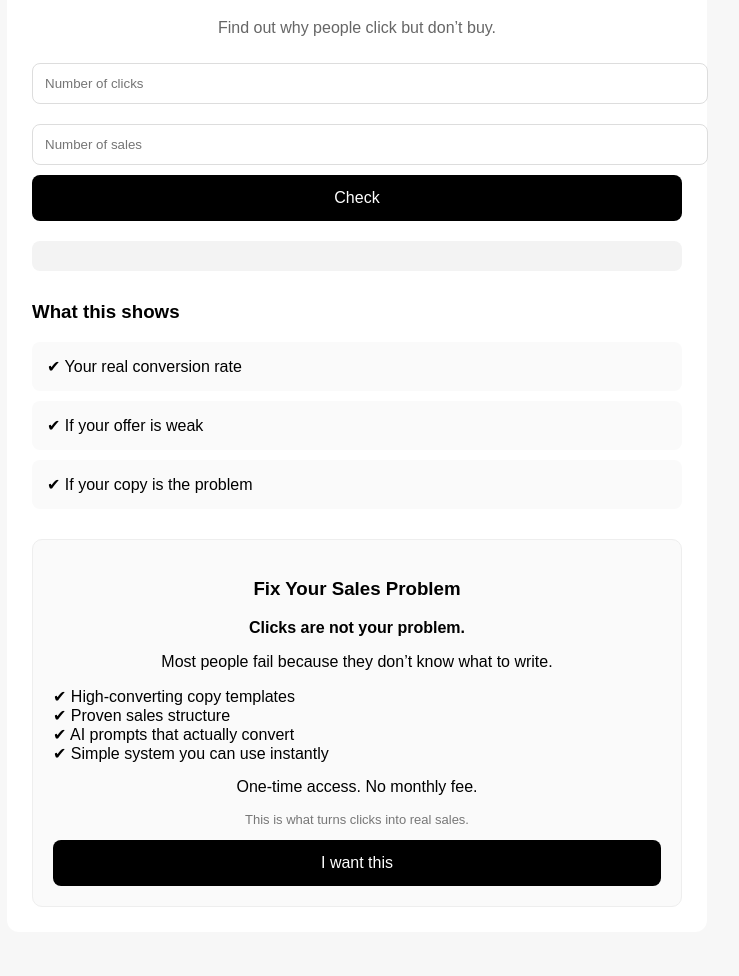
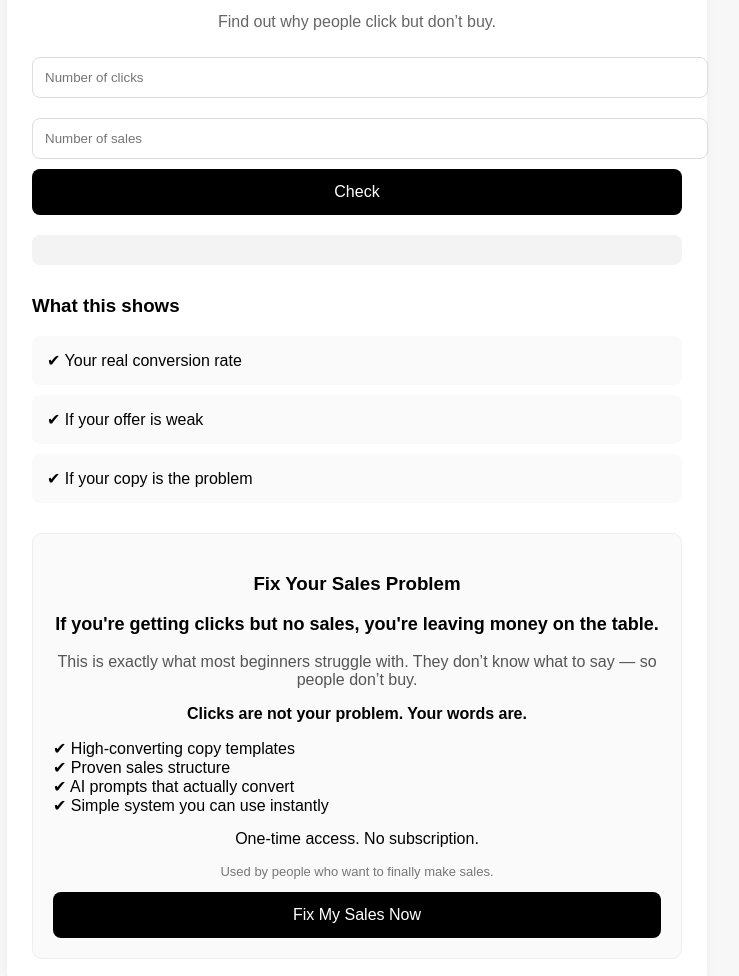
Before and after one commit to pos0202-gif/budget-planner, a plain HTML site: page index.html in a window 1280 px wide. Shown: the part 126-1102 px from the top of the page, without its empty margins (283-1022 px from the left). Drawn offline with Linux system fonts and the light colour scheme.

Commit message:
Update index.html

```diff
--- a/index.html
+++ b/index.html
@@ -3,20 +3,85 @@
 <head>
 <meta charset="UTF-8">
 <meta name="viewport" content="width=device-width, initial-scale=1.0">
-<title>Free Conversion Tool</title>
+<title>Free Conversion Checker</title>
 
 <style>
-body {font-family: Arial; background:#f7f7f7; margin:0;}
-.container {max-width:650px; margin:40px auto; background:white; padding:25px; border-radius:12px;}
-h1 {text-align:center;}
-.sub {text-align:center; color:#666;}
-input {width:100%; padding:12px; margin:10px 0; border-radius:8px; border:1px solid #ddd;}
-button {width:100%; padding:14px; background:black; color:white; border:none; border-radius:8px; font-size:16px;}
-.result {margin-top:20px; padding:15px; background:#f3f3f3; border-radius:8px;}
-.section {margin-top:30px;}
-.box {background:#fafafa; padding:15px; margin:10px 0; border-radius:8px;}
-.cta {margin-top:30px; padding:20px; background:#fafafa; border:1px solid #eee; border-radius:10px; text-align:center;}
-.small {color:#777; font-size:13px;}
+body {
+font-family: Arial, sans-serif;
+background:#f7f7f7;
+margin:0;
+}
+
+.container {
+max-width:650px;
+margin:40px auto;
+background:white;
+padding:25px;
+border-radius:12px;
+box-shadow:0 4px 10px rgba(0,0,0,0.05);
+}
+
+h1 {
+text-align:center;
+margin-bottom:10px;
+}
+
+.sub {
+text-align:center;
+color:#666;
+}
+
+input {
+width:100%;
+padding:12px;
+margin:10px 0;
+border-radius:8px;
+border:1px solid #ddd;
+}
+
+button {
+width:100%;
+padding:14px;
+background:black;
+color:white;
+border:none;
+border-radius:8px;
+font-size:16px;
+cursor:pointer;
+}
+
+.result {
+margin-top:20px;
+padding:15px;
+background:#f3f3f3;
+border-radius:8px;
+text-align:center;
+}
+
+.section {
+margin-top:30px;
+}
+
+.box {
+background:#fafafa;
+padding:15px;
+margin:10px 0;
+border-radius:8px;
+}
+
+.cta {
+margin-top:30px;
+padding:20px;
+background:#fafafa;
+border:1px solid #eee;
+border-radius:10px;
+text-align:center;
+}
+
+.small {
+color:#777;
+font-size:13px;
+}
 </style>
 </head>
 
@@ -45,12 +110,19 @@ button {width:100%; padding:14px; background:black; color:white; border:none; bo
 
 <h3>Fix Your Sales Problem</h3>
 
+<p style="font-size:18px; font-weight:bold;">
+If you're getting clicks but no sales,
+you're leaving money on the table.
+</p>
+
+<p style="color:#555;">
+This is exactly what most beginners struggle with.
+They don’t know what to say — so people don’t buy.
+</p>
+
 <p style="font-weight:bold;">
 Clicks are not your problem.
-</p>
-
-<p>
-Most people fail because they don’t know what to write.
+Your words are.
 </p>
 
 <div style="text-align:left; margin:15px 0;">
@@ -61,15 +133,15 @@ Most people fail because they don’t know what to write.
 </div>
 
 <p style="margin-top:10px;">
-One-time access. No monthly fee.
+One-time access. No subscription.
 </p>
 
 <p class="small">
-This is what turns clicks into real sales.
+Used by people who want to finally make sales.
 </p>
 
 <a href="https://poshade7.gumroad.com/l/ai-sales-machine" target="_blank">
-<button>I want this</button>
+<button>Fix My Sales Now</button>
 </a>
 
 </div>
@@ -89,7 +161,7 @@ return;
 let rate = (s / c * 100).toFixed(2);
 
 document.getElementById("result").innerHTML =
-"Conversion Rate: " + rate + "%<br><br>If this is low, your copy is the problem.";
+"Conversion Rate: " + rate + "%<br><br>If this is low, your copy is likely the problem.";
 }
 </script>
 
```
